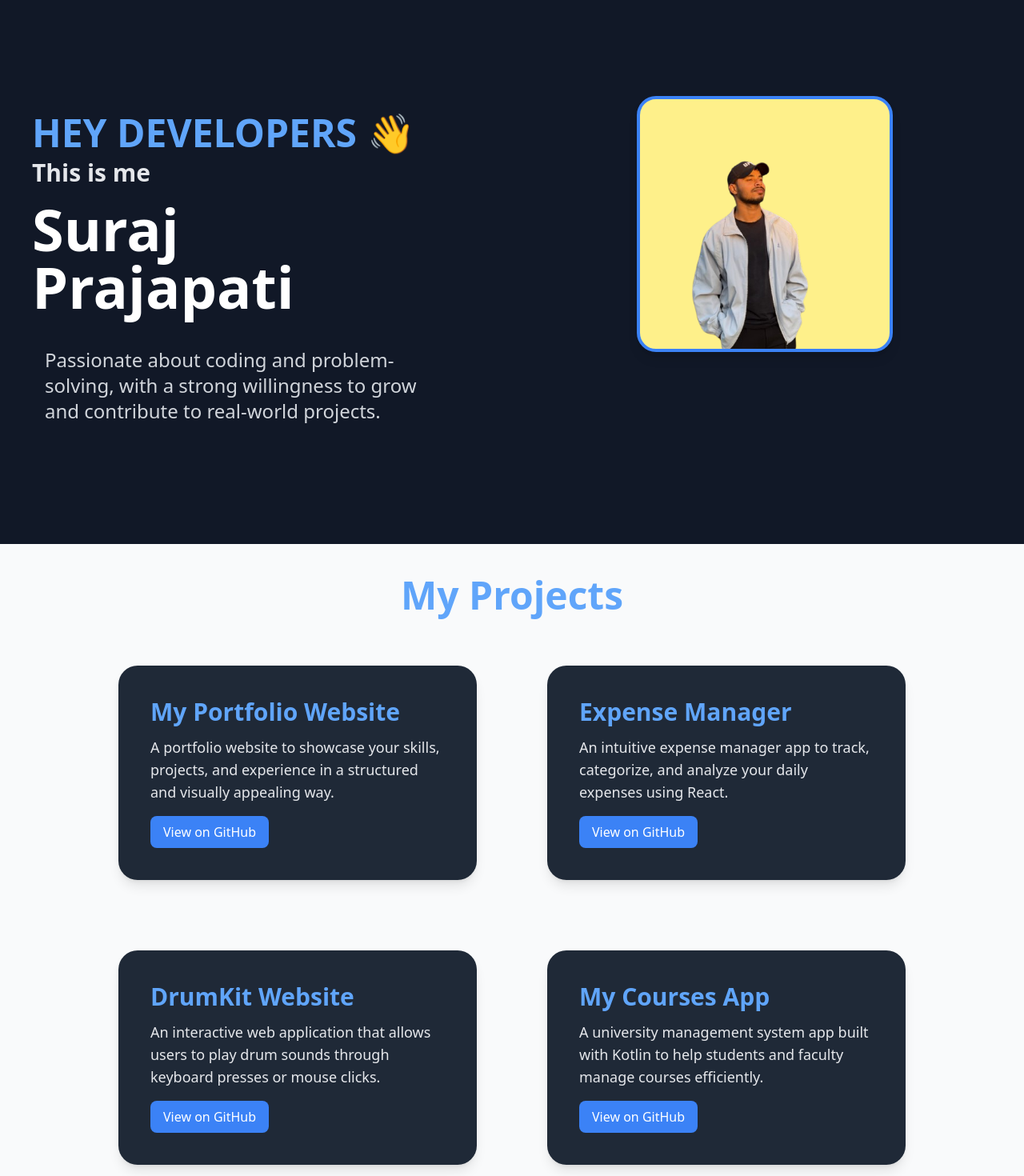
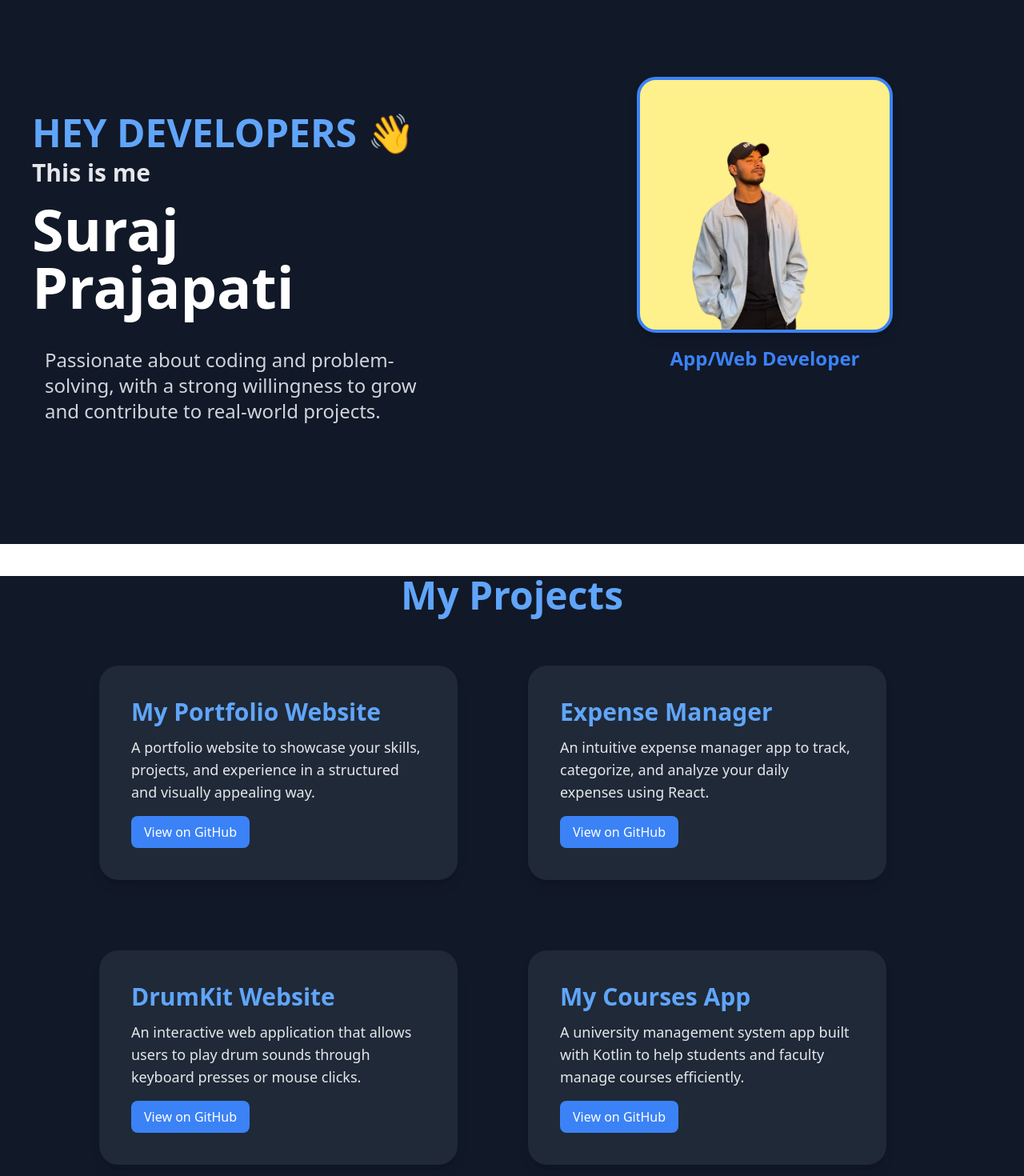
Before and after one commit to suraz343/MyPortfolio, a Next.js app: page / in a window 1280 px wide. Shown: the part 120-1590 px from the top of the page at 80% size. Built offline with nearby package versions, Linux system fonts and the light colour scheme.

Commit message:
backgroun color was fixed and text was added below the image

```diff
--- a/app/components/Hero.tsx
+++ b/app/components/Hero.tsx
@@ -24,14 +24,18 @@ export default function HeroSection() {
       </div>
 
 
-      <div className="mt-12 md:mt-0 md:ml-16 flex justify-center w-full">
-        <div className="relative w-48 h-48 md:w-80 md:h-80 md:w-80 border-4 border-blue-500 rounded-3xl shadow-lg overflow-hidden bg-yellow-200">
+      <div className="mt-12 md:mt-0 md:ml-16 flex flex-col justify-center items-center w-full">
+        <div className="relative w-48 h-48 md:w-80 md:h-80 border-4 border-blue-500 rounded-3xl shadow-lg overflow-hidden bg-yellow-200">
           <img
             src="/photo.png"
             alt="Suraj Prajapati"
             className="w-full h-full object-cover"
           />
+
+
+
         </div>
+        <h3 className="text-blue-500 mt-4 text-center font-semibold md:text-2xl md:font-bold">App/Web Developer</h3>
       </div>
 
     </div>
--- a/app/components/Projects.tsx
+++ b/app/components/Projects.tsx
@@ -8,7 +8,7 @@ interface ProjectProps {
   }
   const ProjectCard: React.FC<ProjectProps> = (props) => {
   return (
-    <div className="bg-gray-800 text-white p-10 m-6 rounded-3xl shadow-lg max-w-md w-full transform transition duration-300 hover:scale-105 hover:shadow-2xl">
+    <div className=" bg-gray-800 text-white p-10 m-6 mr-6 rounded-3xl shadow-lg max-w-md w-full transform transition duration-300 hover:scale-105 hover:shadow-2xl">
       <h2 className="text-2xl font-bold text-blue-400 md:text-3xl">{props.name}</h2>
       <p className="text-gray-200 mt-3 md:text-lg">{props.description}</p>
       <a
@@ -53,13 +53,13 @@ export default function Projects() {
   ];
 
   return (
-    <div className="text-white flex flex-col mt-10 items-center px-6 md:px-16">
+    <div className="bg-gray-900 text-white flex flex-col mt-10 items-center px-6 md:px-16">
       <h1 className="text-3xl md:text-5xl font-extrabold text-blue-400 text-center md:text-left mb-10">
         My Projects
       </h1>
 
       {/* Grid Layout for Project Cards */}
-      <div className="grid grid-cols-1 sm:grid-cols-2 lg:grid-cols-2 gap-10">
+      <div className="mr-12 grid grid-cols-1 sm:grid-cols-2 lg:grid-cols-2 gap-10">
         {projectList.map((project, index) => (
           <ProjectCard
             key={index}
--- a/app/page.tsx
+++ b/app/page.tsx
@@ -6,7 +6,7 @@ import Projects from "./components/Projects";
 
 export default function Home() {
   return (
-    <main className="min-h-screen bg-gray-50 dark:bg-gray-900">
+    <main className="min-h-screen dark:bg-gray-900">
       <NavBar />
       <HeroSection />
       <Projects />
```
